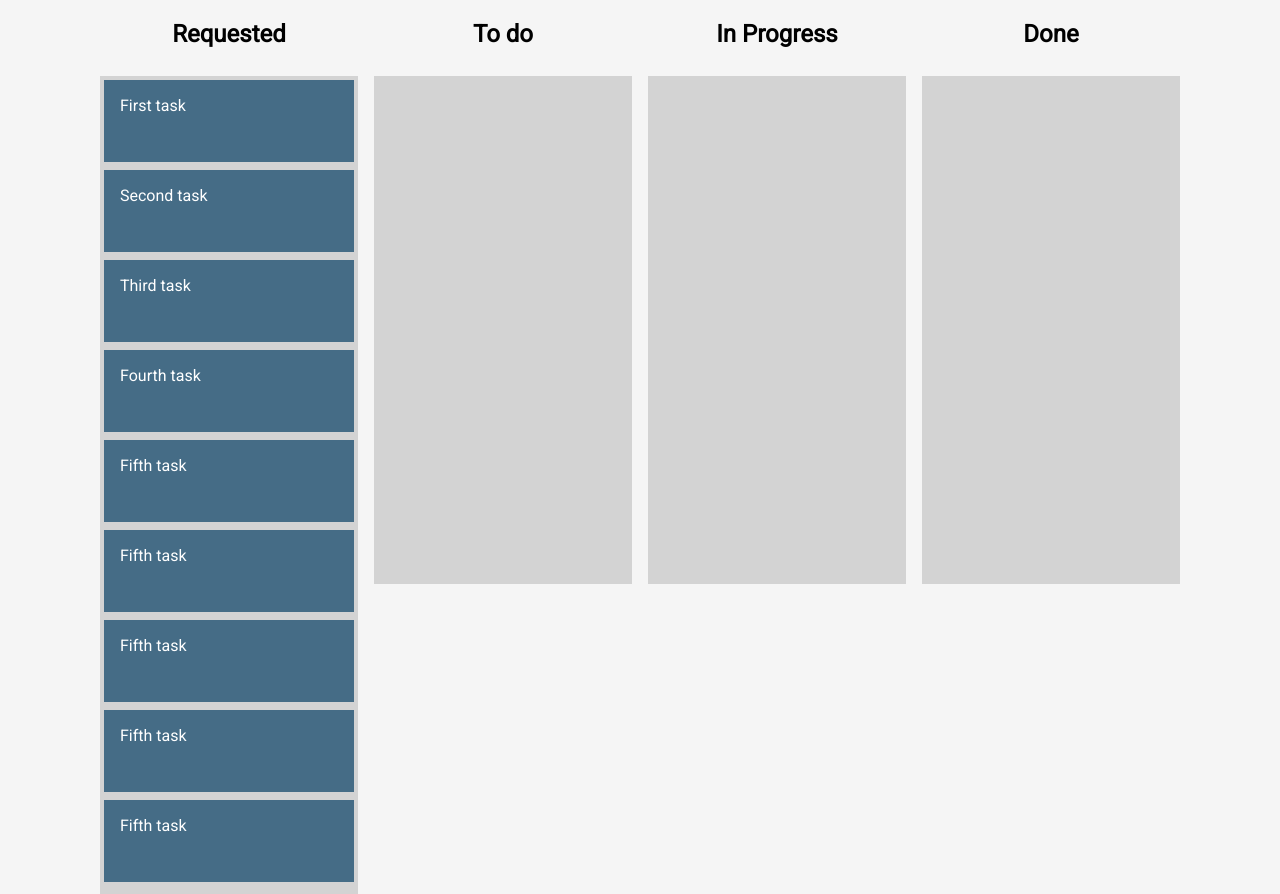
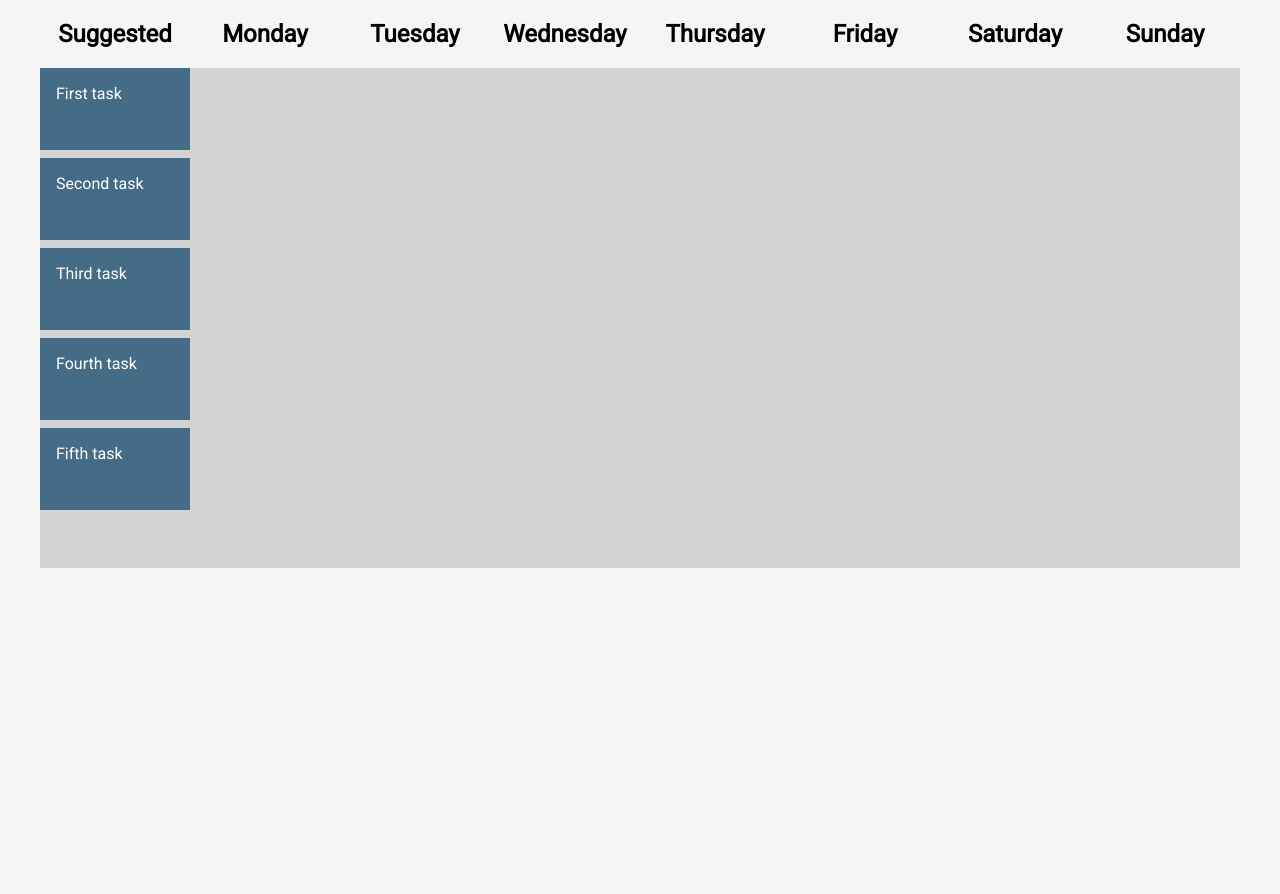
Before and after one commit to rpowers621/meal_app, a React (Create React App) app: page /mealboard in a window 1280 px wide. After the commit the page ends 800 px from the top, so only its background shows below. Built offline with nearby package versions, Linux system fonts and the light colour scheme.

Commit message:
renamed react files to Mealboard

```diff
--- a/src/App.js
+++ b/src/Mealboard.js
@@ -7,28 +7,40 @@ const itemsFromBackend = [
   { id: uuid(), content: "Second task" },
   { id: uuid(), content: "Third task" },
   { id: uuid(), content: "Fourth task" },
-  { id: uuid(), content: "Fifth task" },
-  { id: uuid(), content: "Fifth task" },
-  { id: uuid(), content: "Fifth task" },
-  { id: uuid(), content: "Fifth task" },
   { id: uuid(), content: "Fifth task" }
 ];
 
 const columnsFromBackend = {
   [uuid()]: {
-    name: "Requested",
+    name: "Suggested",
     items: itemsFromBackend
   },
   [uuid()]: {
-    name: "To do",
+    name: "Monday",
     items: []
   },
   [uuid()]: {
-    name: "In Progress",
+    name: "Tuesday",
     items: []
   },
   [uuid()]: {
-    name: "Done",
+    name: "Wednesday",
+    items: []
+  },
+  [uuid()]: {
+    name: "Thursday",
+    items: []
+  },
+  [uuid()]: {
+    name: "Friday",
+    items: []
+  },
+  [uuid()]: {
+    name: "Saturday",
+    items: []
+  },
+  [uuid()]: {
+    name: "Sunday",
     items: []
   }
 };
@@ -70,7 +82,7 @@ const onDragEnd = (result, columns, setColumns) => {
   }
 };
 
-function App() {
+function Mealboard() {
   const [columns, setColumns] = useState(columnsFromBackend);
   return (
     <div style={{ display: "flex", justifyContent: "center", height: "100%" }}>
@@ -88,7 +100,7 @@ function App() {
               key={columnId}
             >
               <h2>{column.name}</h2>
-              <div style={{ margin: 8 }}>
+              <div style={{ margin: 0 }}>
                 <Droppable droppableId={columnId} key={columnId}>
                   {(provided, snapshot) => {
                     return (
@@ -99,8 +111,8 @@ function App() {
                           background: snapshot.isDraggingOver
                             ? "lightblue"
                             : "lightgrey",
-                          padding: 4,
-                          width: 250,
+                          padding: 0,
+                          width: 150,
                           minHeight: 500
                         }}
                       >
@@ -150,4 +162,4 @@ function App() {
   );
 }
 
-export default App;
+export default Mealboard;
--- a/src/index.js
+++ b/src/index.js
@@ -1,11 +1,12 @@
 import React from 'react';
 import ReactDOM from 'react-dom';
-import App from './App';
+import Mealboard from './Mealboard';
 import reportWebVitals from './reportWebVitals';
+
 
 ReactDOM.render(
   <React.StrictMode>
-    <App />
+    <Mealboard />
   </React.StrictMode>,
   document.getElementById('root')
 );
```
Also changed, not shown: public/index.html (indentation only).
